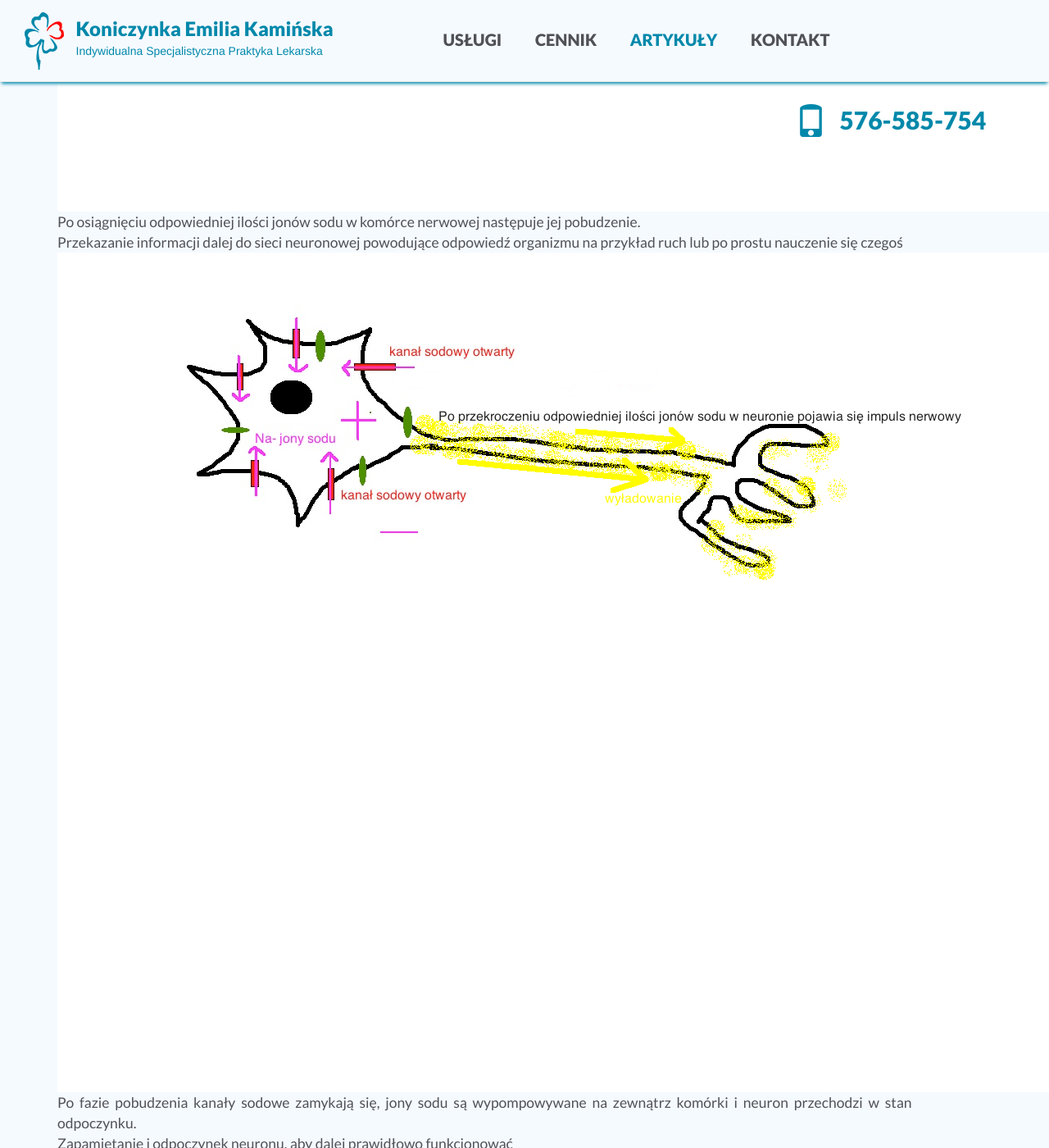
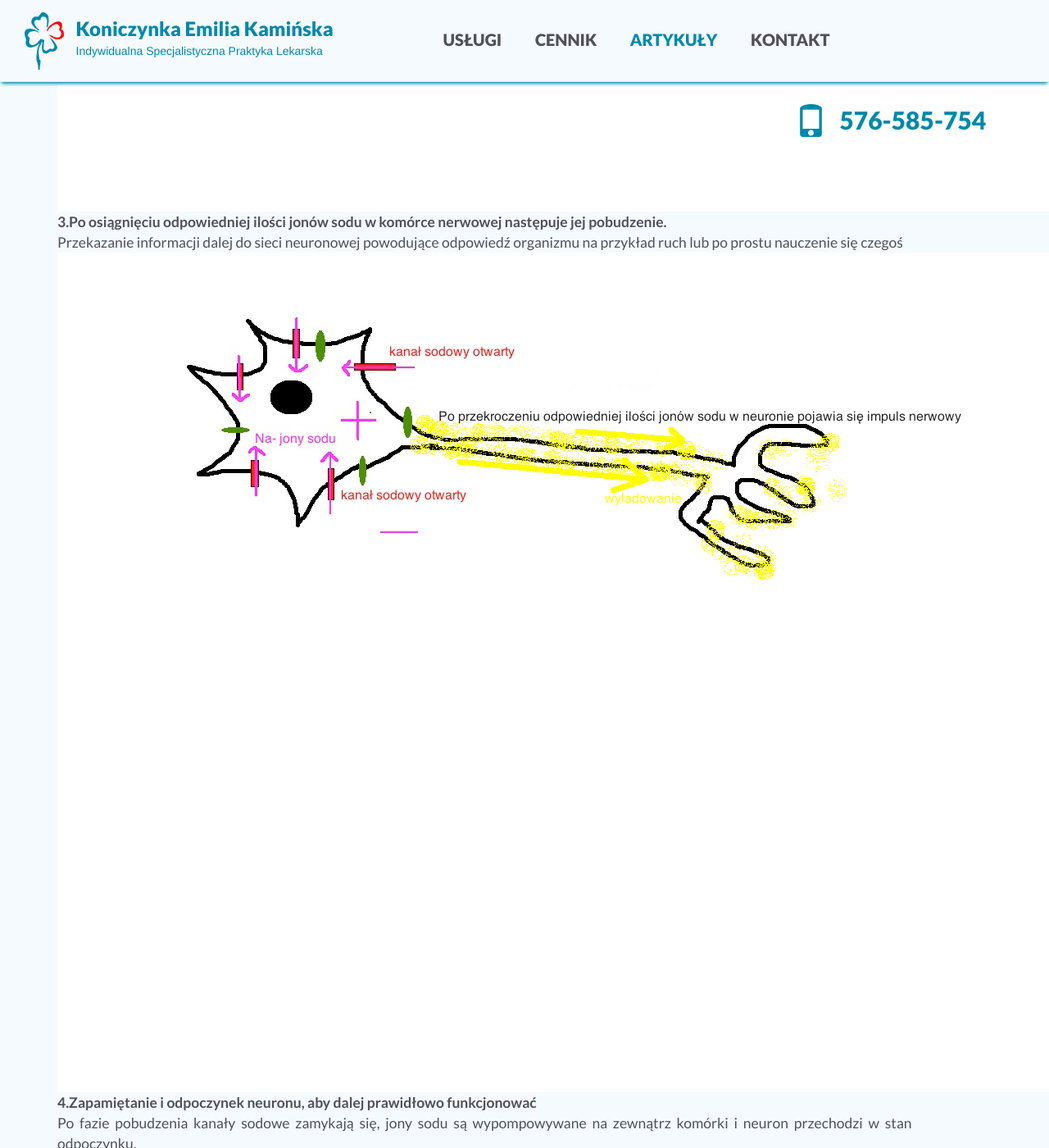
Before and after one commit to kardigen/koniczynka-med.guthub.io, a Jekyll site: the page built from _posts/2018-09-26-Zespół Dravet.markdown, in a window 1280 px wide and 1400 px high, scrolled down 2855 px. Shown: the whole window at 82% size. Built offline with Jekyll 4.4.1, drawn with Linux system fonts in a browser that asks for light colours; some of the changed text lies outside the part shown.

Commit message:
Update 2018-09-26-Zespół Dravet.markdown

```diff
--- a/_posts/2018-09-26-Zespół Dravet.markdown
+++ b/_posts/2018-09-26-Zespół Dravet.markdown
@@ -24,17 +24,17 @@
 W sytuacji gdy neurony są pobudzane za mocno, nie odpoczywają- pojawiają się napady padaczkowe. Każdy duży napad padaczkowy powoduje uszkodzenie mózgu (neurony zapominają czego się nauczyły i muszą zaczynać od początku).
 
 Neurony przekazują sobie informację i pobudzają się dzięki pracy wielu kanałów jonowych i pomp jonowych, które można nazwać drzwiami w błonie komórkowej. Przez nie jony wchodzą lub wychodzą z komórki powodując jej pobudzenie lub uśpienie. Te drzwi albo są zamknięte albo otwarte.
-Neuron w stanie spoczynku
+**1.Neuron w stanie spoczynku**
 Jony sodu są wyrzucane z komórki nerwowej, aby zachować jej ujemny potencjał elektryczny przez pompę sodowo-potasową
 ![neuron2](/png/neuronwstaniespoczynku.jpg)
-Neuron pobudzony został przez na przykład światło, dźwięk
+**2.Neuron pobudzony został przez na przykład światło, dźwięk**
 Jony sodu napływają do komórki nerwowej przez kanały sodowe
 ![neuron4](/png/neuronpobudzenie.jpg)
-Po osiągnięciu odpowiedniej ilości jonów sodu w komórce nerwowej następuje jej pobudzenie.
+**3.Po osiągnięciu odpowiedniej ilości jonów sodu w komórce nerwowej następuje jej pobudzenie.**
 Przekazanie informacji dalej do sieci neuronowej powodujące odpowiedź organizmu na przykład ruch lub po prostu nauczenie się czegoś
 ![neuron3](/png/neuronwyladowanie.png)
+**4.Zapamiętanie i odpoczynek neuronu, aby dalej prawidłowo funkcjonować**
 Po fazie pobudzenia kanały sodowe zamykają się, jony sodu są wypompowywane na zewnątrz komórki i neuron przechodzi w stan odpoczynku.
-Zapamiętanie i odpoczynek neuronu, aby dalej prawidłowo funkcjonować
 ![neuron](/png/neuronpowrotdostanuspoczynku.png)
 
 W zespole Dravet mutacja w genie powoduje nieprawidłową budowę kanałów sodowych. Kanały sodowe nie zamykają się do końca i jony sodu ciągle napływają do komórki nerwowej nie pozwalając przejść jej w stan odpoczynku.
```
